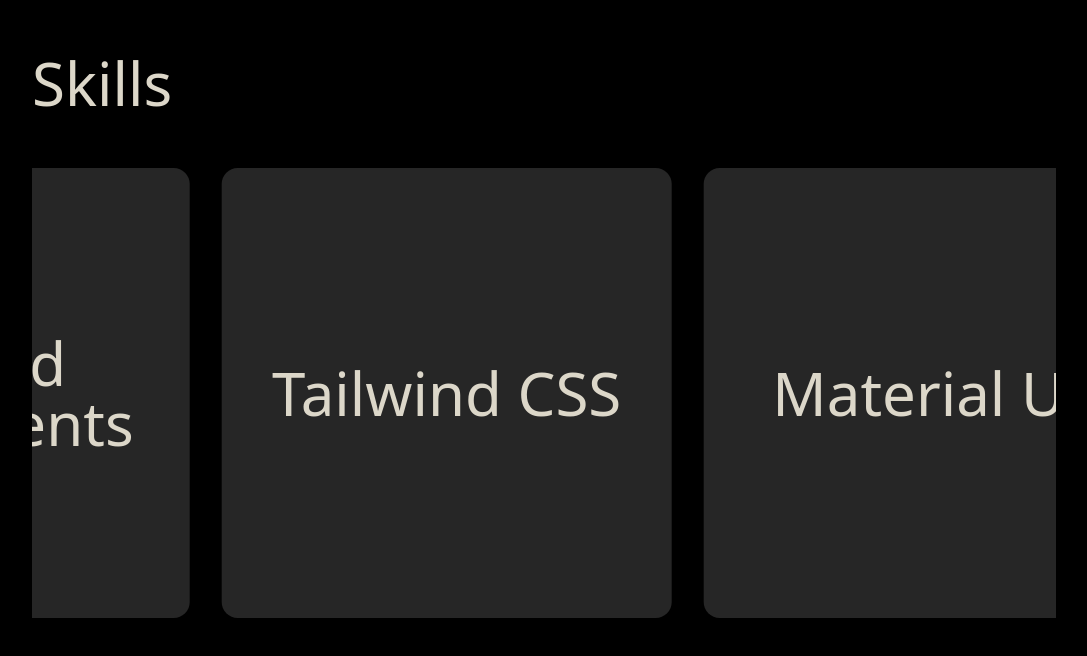
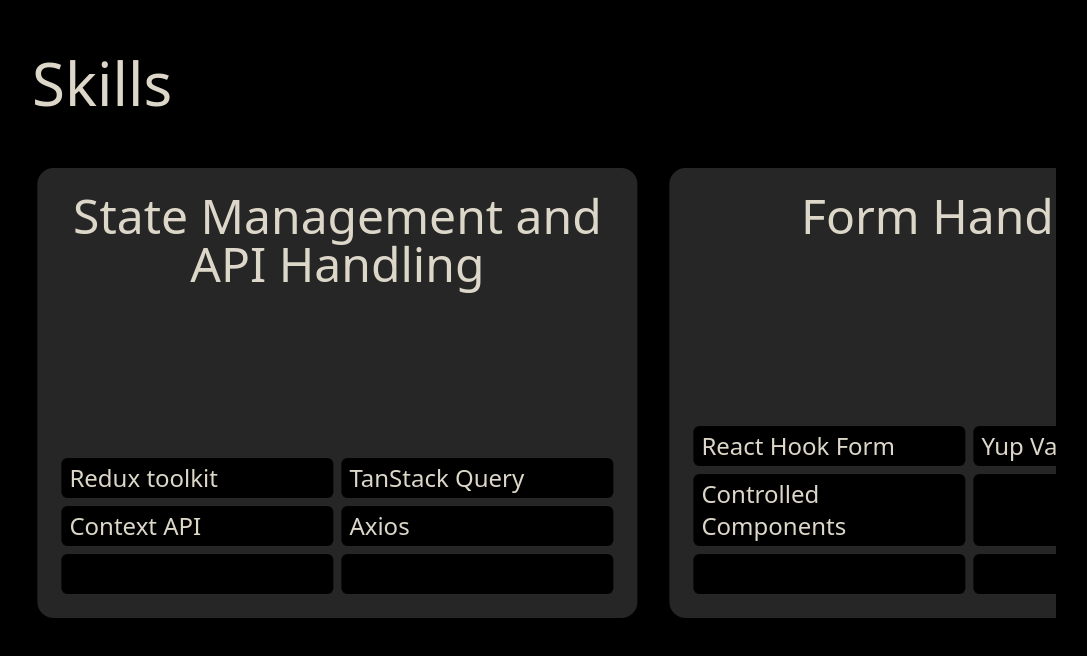
Before and after one commit to Mohsin-25/portfolio_2025, a React (Vite) app: page / in a window 1280 px wide. Shown: the part 1663-2319 px from the top of the page, without its empty margins (96-1183 px from the left). Built offline with nearby package versions, Linux system fonts and the light colour scheme.

Commit message:
added experiance section and commented it for now

```diff
--- a/src/Components/Experience/Experience.jsx
+++ b/src/Components/Experience/Experience.jsx
@@ -1,6 +1,6 @@
-import React from "react";
 import RevealAnimation from "../Utils/Animation/RevealAnimation";
-import { motion } from "motion/react";
+import { useScroll, useTransform, motion } from "motion/react";
+import React, { useEffect, useRef, useState } from "react";
 
 const Experience = () => {
   return (
@@ -8,8 +8,114 @@
       <RevealAnimation>
         <motion.h1>Experience</motion.h1>
       </RevealAnimation>
+      {/* <Timeline data={data} /> */}
     </section>
   );
 };
 
 export default Experience;
+
+const data = [
+  {
+    title: "Started Learning React",
+    content: (
+      <p className="text-white">
+        I began building small components and exploring hooks.
+      </p>
+    ),
+  },
+  {
+    title: "Built Projects",
+    content: (
+      <p className="text-white">
+        Created personal portfolio, blog and a to-do app.
+      </p>
+    ),
+  },
+  // Add more entries
+];
+
+export const Timeline = ({ data }) => {
+  const ref = useRef(null);
+  const containerRef = useRef(null);
+  const [height, setHeight] = useState(0);
+
+  // Dynamically update height on mount and resize
+  useEffect(() => {
+    if (!ref.current) return;
+
+    const updateHeight = () => {
+      setHeight(ref.current.getBoundingClientRect().height);
+    };
+
+    updateHeight();
+
+    const resizeObserver = new ResizeObserver(updateHeight);
+    resizeObserver.observe(ref.current);
+
+    return () => resizeObserver.disconnect();
+  }, []);
+
+  const { scrollYProgress } = useScroll({
+    target: containerRef,
+    offset: ["start 10%", "end 50%"],
+  });
+
+  const heightTransform = useTransform(scrollYProgress, [0, 1], [0, height]);
+  const opacityTransform = useTransform(scrollYProgress, [0, 0.1], [0, 1]);
+
+  return (
+    <div
+      className="w-full bg-white dark:bg-neutral-950 font-sans md:px-10"
+      ref={containerRef}
+    >
+      <div className="max-w-7xl mx-auto py-20 px-4 md:px-8 lg:px-10">
+        <h2 className="text-lg md:text-4xl mb-4 text-black dark:text-white max-w-4xl">
+          Changelog from my journey
+        </h2>
+        <p className="text-neutral-700 dark:text-neutral-300 text-sm md:text-base max-w-sm">
+          I've been working on Aceternity for the past 2 years. Here's a
+          timeline of my journey.
+        </p>
+      </div>
+
+      <div ref={ref} className="relative max-w-7xl mx-auto pb-20">
+        {data.map((item, index) => (
+          <div
+            key={index}
+            className="flex justify-start pt-10 md:pt-40 md:gap-10"
+          >
+            <div className="sticky flex flex-col md:flex-row z-40 items-center top-40 self-start max-w-xs lg:max-w-sm md:w-full">
+              <div className="h-10 absolute left-3 md:left-3 w-10 rounded-full bg-white dark:bg-black flex items-center justify-center">
+                <div className="h-4 w-4 rounded-full bg-neutral-200 dark:bg-neutral-800 border border-neutral-300 dark:border-neutral-700 p-2" />
+              </div>
+              <h3 className="hidden md:block text-xl md:pl-20 md:text-5xl font-bold text-neutral-500 dark:text-neutral-500">
+                {item.title}
+              </h3>
+            </div>
+
+            <div className="relative pl-20 pr-4 md:pl-4 w-full">
+              <h3 className="md:hidden block text-2xl mb-4 text-left font-bold text-neutral-500 dark:text-neutral-500">
+                {item.title}
+              </h3>
+              {item.content}
+            </div>
+          </div>
+        ))}
+
+        <div
+          style={{ height: `${height}px` }}
+          className="absolute md:left-8 left-8 top-0 overflow-hidden w-[2px] bg-[linear-gradient(to_bottom,var(--tw-gradient-stops))] from-transparent from-[0%] via-neutral-200 dark:via-neutral-700 to-transparent to-[99%] [mask-image:linear-gradient(to_bottom,transparent_0%,black_10%,black_90%,transparent_100%)]"
+        >
+          <motion.div
+            style={{
+              height: heightTransform,
+              opacity: opacityTransform,
+            }}
+            className="absolute inset-x-0 top-0 w-[2px] bg-gradient-to-t from-purple-500 via-blue-500 to-transparent from-[0%] via-[10%] rounded-full"
+          />
+        </div>
+      </div>
+    </div>
+  );
+};
--- a/src/Components/Skills/Skills.jsx
+++ b/src/Components/Skills/Skills.jsx
@@ -27,7 +27,7 @@
         <h1 className="text-6xl absolute top-[60px]">Skills</h1>
         {/* </RevealAnimation> */}
         <motion.div style={{ x }} className="flex gap-8">
-          {techStack.map((card, index) => {
+          {skills?.map((card, index) => {
             return <Card card={card} key={index} />;
           })}
         </motion.div>
@@ -38,10 +38,23 @@
 
 const Card = ({ card }) => {
   return (
-    <div className="group relative h-[450px] w-[450px] overflow-hidden rounded-2xl bg-white/15">
-      <div className="absolute inset-0 z-0 transition-transform duration-300 group-hover:scale-110"></div>
-      <div className="absolute inset-0 z-10 grid place-content-center">
-        <p className="p-8 text-6xl">{card}</p>
+    <div className="group relative h-[450px] w-[600px] overflow-hidden rounded-2xl bg-white/15">
+      <div className="p-6 absolute inset-0 z-10 flex flex-col justify-between">
+        <div className="text-5xl flex mx-auto text-center">
+          <sapn>{card?.group}</sapn>
+        </div>
+        <div className="col-span-3 grid grid-cols-2 gap-2 text-2xl">
+          {card?.skill?.map((item, index) => (
+            <span
+              key={index}
+              className={`bg-black px-2 py-1 rounded-md  hover:bg-black/40
+                ${item?.includes("*") && "text-black"}`}
+              // hover:bg-white/0 hover:text-[#00FF7F] border-[1px] border-transparent hover:border-[#00FF7F]
+            >
+              {item}
+            </span>
+          ))}
+        </div>
       </div>
     </div>
   );
@@ -53,19 +66,59 @@
 // • Form Handling : React Hook Form, Yup Validation.
 // • Version Control and Collaboration : Git, GitHub.
 
-const techStack = [
+const skills = [
+  {
+    group: "Frontend",
+    skill: [
       "React.js",
       "JavaScript",
-  "Redux Toolkit",
       "Reusable Components",
       "Custom Hooks",
-  "Controlled Components",
+      "HTML",
+      "*",
+    ],
+    color: "",
+  },
+  {
+    group: "UI/UX and Styling",
+    skill: [
       "Tailwind CSS",
       "Material UI",
       "Headless UI",
+      "Styled Components",
+      ,
+      "CSS",
+      "*",
+    ],
+    color: "",
+  },
+  {
+    group: "State Management and API Handling",
+    skill: [
+      "Redux toolkit",
+      "TanStack Query",
+      "Context API",
+      "Axios",
+      "*",
+      "*",
+    ],
+    color: "",
+  },
+  {
+    group: "Form Handling",
+    skill: [
       "React Hook Form",
       "Yup Validation",
-  "TanStack Query",
-  "Git",
-  "GitHub",
+      "Controlled Components",
+      "*",
+      "*",
+      "*",
+    ],
+    color: "",
+  },
+  {
+    group: "Version Control and Collaboration",
+    skill: ["Git", "GitHub", "*", "*", "*", "*"],
+    color: "",
+  },
 ];
```
Lines whose indentation alone changed are shown as unchanged.
